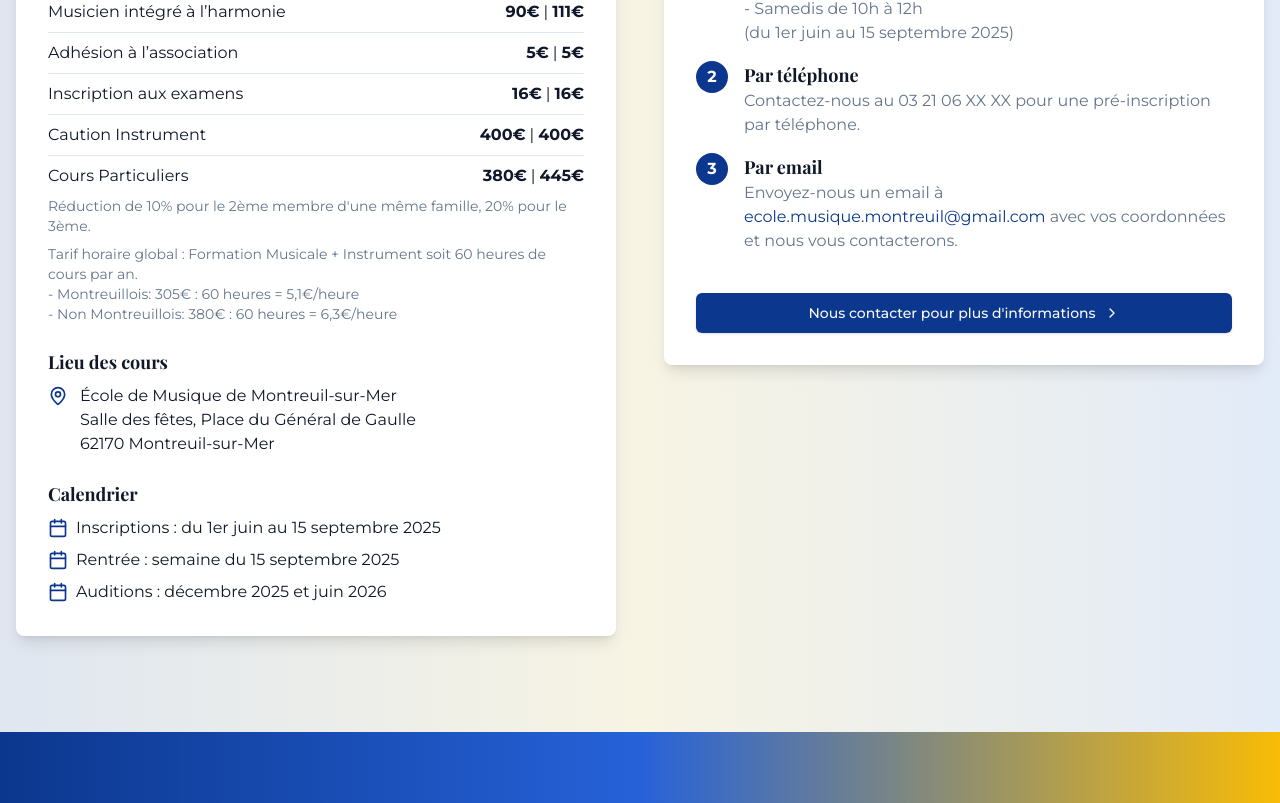
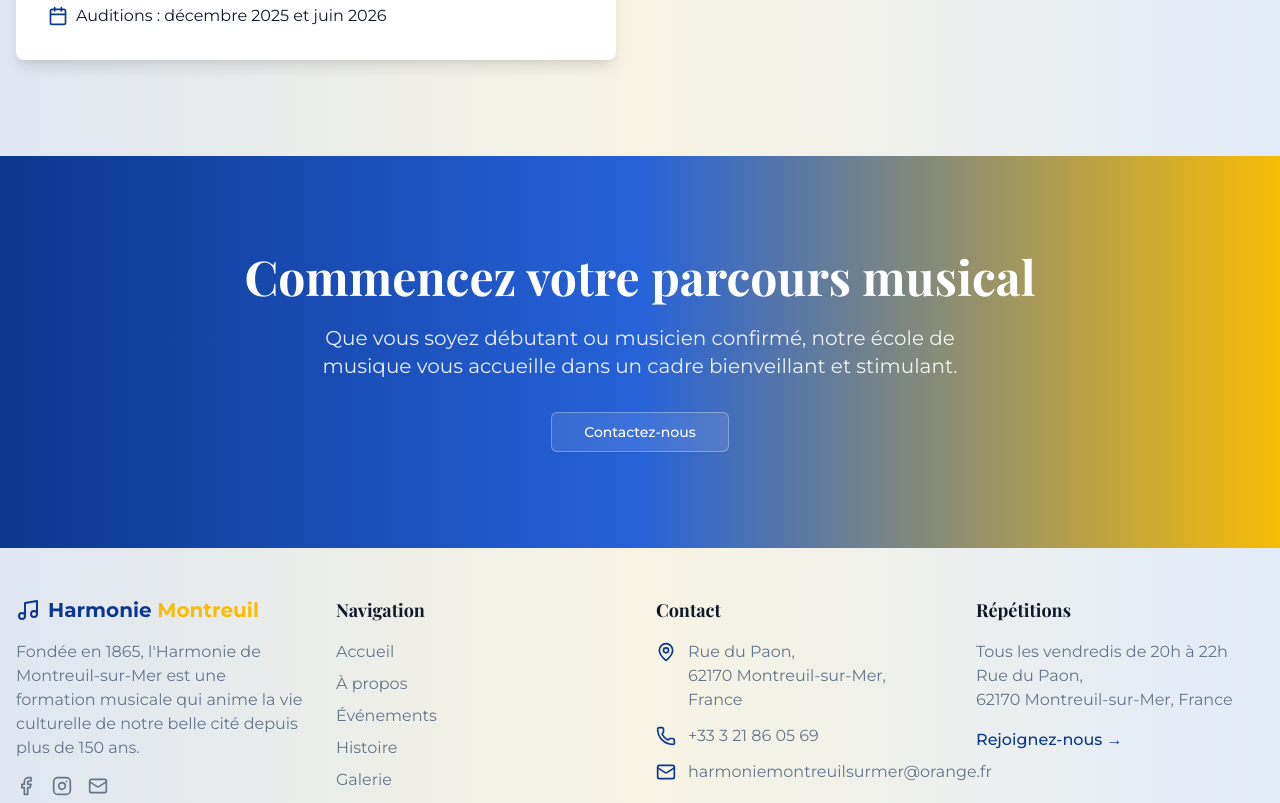
Before and after one commit to Nathandelenclos/harmonie-montreuil-sur-mer, a Next.js app: page /ecole-de-musique in a window 1280 px wide. Shown: the part 6775-7578 px from the top of the page. Built offline with nearby package versions, Linux system fonts and the light colour scheme; no server answers; a web font is replaced by a local one.

Commit message:
feat: edit somes informations and adding robots.txt

```diff
--- a/app/a-propos/page.tsx
+++ b/app/a-propos/page.tsx
@@ -123,7 +123,7 @@ export default function AboutPage() {
                 role: "Chef d'orchestre",
                 image: "/placeholder.svg?height=300&width=300&text=Marie",
               },
-              { name: "Cyril", role: "Trésorier", image: "/placeholder.svg?height=300&width=300&text=Pierre" },
+              { name: "Cyril Saison", role: "Trésorier", image: "/placeholder.svg?height=300&width=300&text=Pierre" },
               {
                 name: "Bertille Depre",
                 role: "Secrétaire",
@@ -132,9 +132,9 @@ export default function AboutPage() {
             ].map((member, index) => (
               <AnimatedSection key={index} delay={0.1 * index} className="card-hover">
                 <div className="bg-white rounded-lg shadow-lg overflow-hidden">
-                  <div className="aspect-square relative">
-                    <Image src={member.image || "/placeholder.svg"} alt={member.name} fill className="object-cover" />
-                  </div>
+                  {/*<div className="aspect-square relative">
+                    <Image src={member.image || "/placeholder.svg"} alt={member.name} fill className="object-cover"/>
+                  </div>*/}
                   <div className="p-6 text-center">
                     <h3 className="text-xl font-bold">{member.name}</h3>
                     <p className="text-primary">{member.role}</p>
--- a/app/contact/page.tsx
+++ b/app/contact/page.tsx
@@ -83,9 +83,9 @@ export default function ContactPage() {
                     <div>
                       <h3 className="text-lg font-bold mb-1">Adresse</h3>
                       <p className="text-muted-foreground">
-                        Salle des fêtes, Place du Général de Gaulle
+                        Rue du Paon,
                         <br />
-                        62170 Montreuil-sur-Mer
+                        62170 Montreuil-sur-Mer, France
                       </p>
                     </div>
                   </div>
@@ -96,8 +96,8 @@ export default function ContactPage() {
                     </div>
                     <div>
                       <h3 className="text-lg font-bold mb-1">Email</h3>
-                      <a href="mailto:harmonie.montreuil@gmail.com" className="text-primary hover:underline">
-                        harmonie.montreuil@gmail.com
+                      <a href="mailto:harmoniemontreuilsurmer@orange.fr" className="text-primary hover:underline">
+                        harmoniemontreuilsurmer@orange.fr
                       </a>
                     </div>
                   </div>
@@ -108,7 +108,7 @@ export default function ContactPage() {
                     </div>
                     <div>
                       <h3 className="text-lg font-bold mb-1">Téléphone</h3>
-                      <p className="text-muted-foreground">+33 3 21 06 XX XX</p>
+                      <a href="tel:+33321860569" className="text-muted-foreground">+33 3 21 86 05 69</a>
                     </div>
                   </div>
 
@@ -121,7 +121,9 @@ export default function ContactPage() {
                       <p className="text-muted-foreground">
                         Tous les vendredis de 20h à 22h
                         <br />
-                        Salle des fêtes de Montreuil-sur-Mer
+                        Rue du Paon,
+                        <br />
+                        62170 Montreuil-sur-Mer, France
                       </p>
                     </div>
                   </div>
@@ -131,10 +133,10 @@ export default function ContactPage() {
                   <h3 className="text-lg font-bold mb-4">Localisation</h3>
                   <div className="aspect-[16/9] bg-muted rounded-lg overflow-hidden relative">
                     <iframe
-                      src="https://www.google.com/maps/embed?pb=!1m18!1m12!1m3!1d2542.1786147696734!2d1.7580892!3d50.4654029!2m3!1f0!2f0!3f0!3m2!1i1024!2i768!4f13.1!3m3!1m2!1s0x47dd2c1c31a0b0c3%3A0x40af13e81646360!2sPlace%20du%20G%C3%A9n%C3%A9ral%20de%20Gaulle%2C%2062170%20Montreuil!5e0!3m2!1sfr!2sfr!4v1646579595693!5m2!1sfr!2sfr"
+                        src="https://www.google.com/maps/embed?pb=!1m18!1m12!1m3!1d2539.8162474014025!2d1.763416706945495!3d50.46314635669665!2m3!1f0!2f0!3f0!3m2!1i1024!2i768!4f13.1!3m3!1m2!1s0x47ddc66397fcd1d1%3A0xb1d6ec0b38659778!2sHarmonie%20Municipale!5e0!3m2!1sfr!2shr!4v1741475925105!5m2!1sfr!2shr"
                         width="100%"
                         height="100%"
-                      style={{ border: 0 }}
+                        style={{border: 0}}
                         allowFullScreen
                         loading="lazy"
                         className="absolute inset-0"
--- a/app/ecole-de-musique/page.tsx
+++ b/app/ecole-de-musique/page.tsx
@@ -5,6 +5,7 @@ import { Music, GraduationCap, Clock, Calendar, MapPin, ChevronRight, CheckCircl
 import { Button } from "@/components/ui/button"
 import PageHeader from "@/components/page-header"
 import AnimatedSection from "@/components/animated-section"
+import type React from "react";
 
 export default function MusicSchoolPage() {
   const instruments = [
@@ -49,7 +50,7 @@ export default function MusicSchoolPage() {
       name: "Hugo MOREAU",
       role: "Professeur de bois",
       image: "/placeholder.svg?height=300&width=300&text=Thomas",
-      bio: "Clarinettiste et saxophoniste, Thomas enseigne avec enthousiasme et adapte sa pédagogie à chaque élève.",
+      bio: "Saxophoniste, Hugo enseigne avec enthousiasme et adapte sa pédagogie à chaque élève.",
     },
     {
       name: "Audrey BERNARD",
@@ -365,9 +366,6 @@ export default function MusicSchoolPage() {
             {teachers.map((teacher, index) => (
               <AnimatedSection key={index} delay={0.1 * index} className="card-hover">
                 <div className="bg-white rounded-lg shadow-lg overflow-hidden h-full">
-                  <div className="aspect-square relative">
-                    <Image src={teacher.image || "/placeholder.svg"} alt={teacher.name} fill className="object-cover" />
-                  </div>
                   <div className="p-6">
                     <h3 className="text-xl font-bold">{teacher.name}</h3>
                     <p className="text-primary mb-4">{teacher.role}</p>
@@ -495,9 +493,9 @@ export default function MusicSchoolPage() {
                       <span>
                         École de Musique de Montreuil-sur-Mer
                         <br />
-                        Salle des fêtes, Place du Général de Gaulle
+                        Rue du Paon,
                         <br />
-                        62170 Montreuil-sur-Mer
+                        62170 Montreuil-sur-Mer, France
                       </span>
                     </div>
                   </div>
@@ -569,8 +567,8 @@ export default function MusicSchoolPage() {
                         <h4 className="text-lg font-bold">Par email</h4>
                         <p className="text-muted-foreground">
                           Envoyez-nous un email à{" "}
-                          <a href="mailto:ecole.musique.montreuil@gmail.com" className="text-primary hover:underline">
-                            ecole.musique.montreuil@gmail.com
+                          <a href="mailto:harmoniemontreuilsurmer@orange.fr" className="text-primary hover:underline">
+                            harmoniemontreuilsurmer@orange.fr
                           </a>{" "}
                           avec vos coordonnées et nous vous contacterons.
                         </p>
--- a/components/footer.tsx
+++ b/components/footer.tsx
@@ -1,5 +1,6 @@
 import Link from "next/link"
 import { Facebook, Instagram, Mail, MapPin, Music, Phone } from "lucide-react"
+import type React from "react";
 
 export default function Footer() {
   return (
@@ -37,7 +38,7 @@ export default function Footer() {
                 <span className="sr-only">Instagram</span>
               </a>
               <a
-                href="mailto:harmonie.montreuil@gmail.com"
+                href="mailto:harmoniemontreuilsurmer@orange.fr"
                 className="text-muted-foreground hover:text-primary transition-colors"
               >
                 <Mail className="h-5 w-5" />
@@ -88,22 +89,21 @@ export default function Footer() {
               <li className="flex items-start gap-3">
                 <MapPin className="h-5 w-5 text-primary shrink-0 mt-0.5" />
                 <span className="text-muted-foreground">
-                  Salle des fêtes, Place du Général de Gaulle
-                  <br />
-                  62170 Montreuil-sur-Mer
+                  Rue du Paon,
+                  <br />62170 Montreuil-sur-Mer, France
                 </span>
               </li>
               <li className="flex items-center gap-3">
                 <Phone className="h-5 w-5 text-primary shrink-0" />
-                <span className="text-muted-foreground">+33 3 21 06 XX XX</span>
+                <span className="text-muted-foreground"><a href="tel:+33321860569" className="text-muted-foreground">+33 3 21 86 05 69</a></span>
               </li>
               <li className="flex items-center gap-3">
                 <Mail className="h-5 w-5 text-primary shrink-0" />
                 <a
-                  href="mailto:harmonie.montreuil@gmail.com"
+                  href="mailto:harmoniemontreuilsurmer@orange.fr"
                   className="text-muted-foreground hover:text-primary transition-colors"
                 >
-                  harmonie.montreuil@gmail.com
+                  harmoniemontreuilsurmer@orange.fr
                 </a>
               </li>
             </ul>
@@ -114,7 +114,9 @@ export default function Footer() {
             <p className="text-muted-foreground">
               Tous les vendredis de 20h à 22h
               <br />
-              Salle des fêtes de Montreuil-sur-Mer
+              Rue du Paon,
+              <br />
+              62170 Montreuil-sur-Mer, France
             </p>
             <Link href="/rejoindre" className="inline-block text-primary hover:underline font-medium">
               Rejoignez-nous →
```
Also changed, not shown: public/assets/logo.avif (added), public/robots.txt (added), 1 other file (tests, documents, lock files or other folders). Lines whose indentation alone changed are shown as unchanged.
